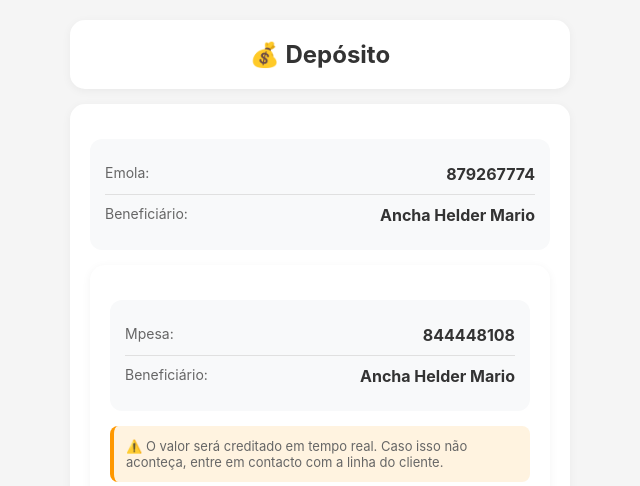
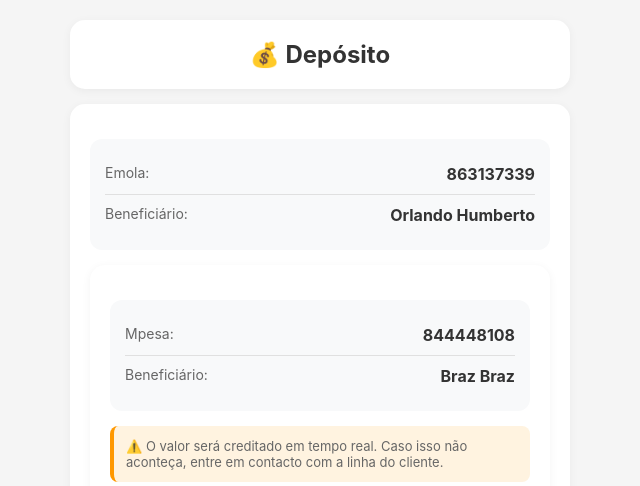
Before and after one commit to orlandobraz560-ship-it/mozads, a Flask app: page /depositar in a window 1280 px wide. Shown: the top 486 px of the page, without its empty margins (320-960 px from the left). Run offline with Flask 3, Linux system fonts and the light colour scheme; the visitor is signed in with stand-in values (Sample User, id 1).

Commit message:
Update depositos.html

```diff
--- a/templates/depositos.html
+++ b/templates/depositos.html
@@ -132,11 +132,11 @@
             <div class="info-conta">
                 <div class="info-linha">
                     <span class="info-label">Emola:</span>
-                    <span class="info-valor">879267774</span>
+                    <span class="info-valor">863137339</span>
                 </div>
                 <div class="info-linha">
                     <span class="info-label">Beneficiário:</span>
-                    <span class="info-valor">Ancha Helder Mario</span>
+                    <span class="info-valor">Orlando Humberto</span>
                 </div>
             </div>
 
@@ -148,7 +148,7 @@
                 </div>
                 <div class="info-linha">
                     <span class="info-label">Beneficiário:</span>
-                    <span class="info-valor">Ancha Helder Mario</span>
+                    <span class="info-valor">Braz Braz</span>
                 </div>
             </div>
 
```
